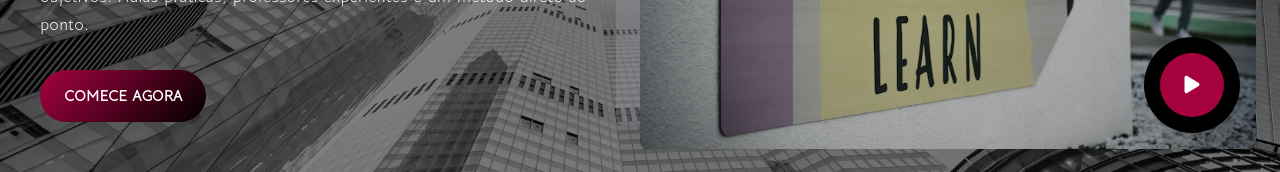
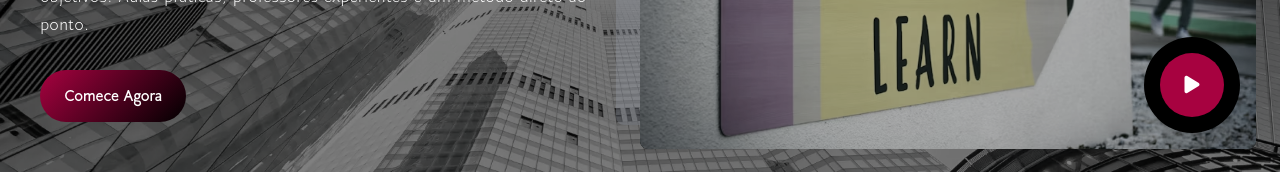
Before and after one commit to phoenix-droid-art/phoenix-landing-page, a website: page index.html in a window 1280 px wide. Shown: the part 367-539 px from the top of the page. Drawn offline with nearby package versions, Linux system fonts and the light colour scheme.

Commit message:
Update index.html

```diff
--- a/index.html
+++ b/index.html
@@ -71,8 +71,8 @@
                     A Phoenix é a escola pensada para quem tem pouco tempo, mas grandes objetivos. Aulas práticas, professores experientes e um método direto ao ponto.
                 </p>
                 <div class="flex flex-col sm:flex-row space-y-4 sm:space-y-0 sm:space-x-4">
-                    <a href="#contato" class="text-xl inline-block px-6 py-3 text-white font-semibold rounded-full phoenix-gradient transition duration-300 hover:brightness-110 hover:scale-105 text-base md:text-lg md:px-6 md:py-3">
-                      COMECE AGORA
+                    <a href="#contato" class="text-xl inline-block px-6 py-3 text-white font-bold rounded-full phoenix-gradient transition duration-300 hover:brightness-110 hover:scale-105 text-base md:text-lg md:px-6 md:py-3">
+                      Comece Agora
                    </a>
                     <!--  <a href="#metodo" class="bg-phoenix-magenta bg-opacity-10 border-2 border-phoenix-magenta text-white font-bold py-3 px-8 rounded-full text-center transition duration-300 hover:bg-phoenix-magenta hover:text-white">
                       Conheça o método
```
